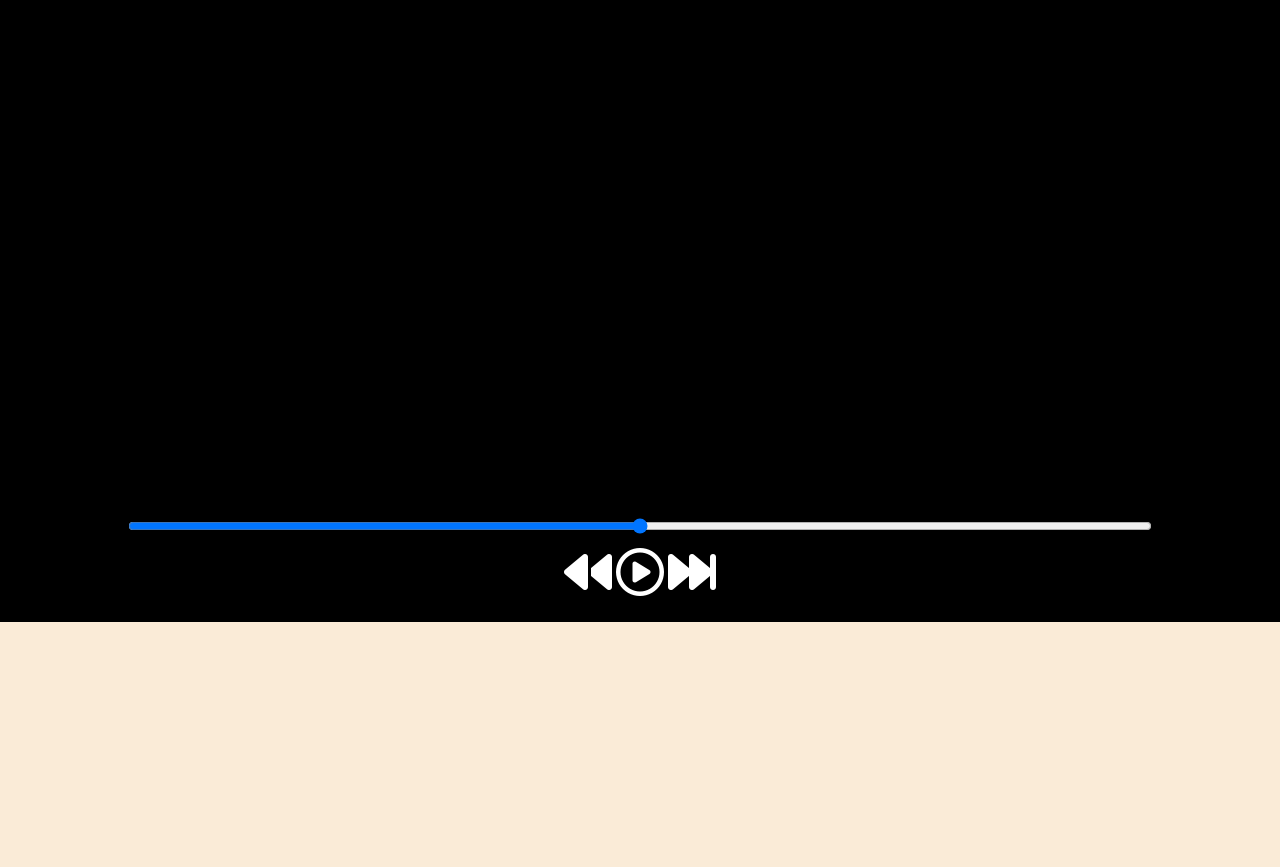
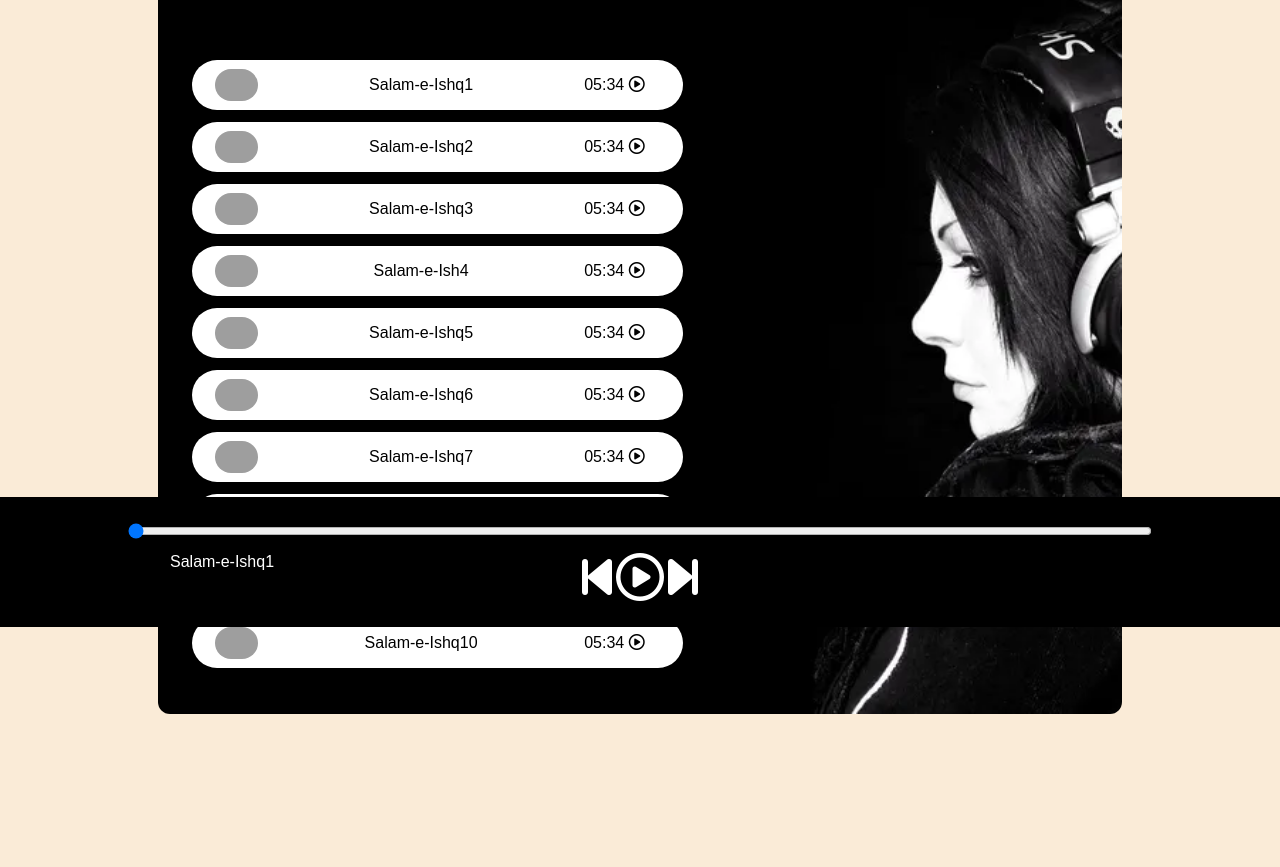
Before and after one commit to Shubham25122001/Spotify-Clone, a plain HTML site: page index.html in a window 1280 px wide. Shown: the part 173-1040 px from the top of the page. Before the commit the page ends 800 px from the top, so only its background shows below. Drawn offline with Linux system fonts and the light colour scheme; grey boxes are pictures that could not be loaded.

Commit message:
video part complete

```diff
--- a/index.html
+++ b/index.html
@@ -16,20 +16,77 @@
         </ul>
     </nav>
     <div class="container">
-        <h1>Best of NCS - Copyright Sounds</h1>
-        <div class="songList"></div>
+        <div class="songList">
+            <h1>Best of NCS - Copyright Sounds</h1>
+            <div class="songItemContainer">
+                <div class="songItem">
+                    <img alt="1">
+                    <span class="songName">Let me Love You</span>
+                    <span class="songListPlay"><span class="timestamp">05:34 <li id="0" class="far songItemPlay fa-play-circle"></li></span></span>
+                </div>
+                <div class="songItem">
+                    <img alt="1">
+                    <span class="songName">Let me Love You</span>
+                    <span class="songListPlay"><span class="timestamp">05:34 <li id="1" class="far songItemPlay fa-play-circle"></li></span></span>
+                </div>
+                <div class="songItem">
+                    <img alt="1">
+                    <span class="songName">Let me Love You</span>
+                    <span class="songListPlay"><span class="timestamp">05:34 <li id="2" class="far songItemPlay fa-play-circle"></li></span></span>
+                </div>
+                <div class="songItem">
+                    <img alt="1">
+                    <span class="songName">Let me Love You</span>
+                    <span class="songListPlay"><span class="timestamp">05:34 <li id="3" class="far songItemPlay fa-play-circle"></li></span></span>
+                </div>
+                <div class="songItem">
+                    <img alt="1">
+                    <span class="songName">Let me Love You</span>
+                    <span class="songListPlay"><span class="timestamp">05:34 <li id="4" class="far songItemPlay fa-play-circle"></li></span></span>
+                </div>
+                <div class="songItem">
+                    <img alt="1">
+                    <span class="songName">Let me Love You</span>
+                    <span class="songListPlay"><span class="timestamp">05:34 <li id="5" class="far songItemPlay fa-play-circle"></li></span></span>
+                </div>
+                <div class="songItem">
+                    <img alt="1">
+                    <span class="songName">Let me Love You</span>
+                    <span class="songListPlay"><span class="timestamp">05:34 <li id="6" class="far songItemPlay fa-play-circle"></li></span></span>
+                </div>
+                <div class="songItem">
+                    <img alt="1">
+                    <span class="songName">Let me Love You</span>
+                    <span class="songListPlay"><span class="timestamp">05:34 <li id="7" class="far songItemPlay fa-play-circle"></li></span></span>
+                </div>
+                <div class="songItem">
+                    <img alt="1">
+                    <span class="songName">Let me Love You</span>
+                    <span class="songListPlay"><span class="timestamp">05:34 <li id="8" class="far songItemPlay fa-play-circle"></li></span></span>
+                </div>
+                <div class="songItem">
+                    <img alt="1">
+                    <span class="songName">Let me Love You</span>
+                    <span class="songListPlay"><span class="timestamp">05:34 <li id="9" class="far songItemPlay fa-play-circle"></li></span></span>
+                </div>
+            </div>
+        </div>
         <div class="songBanner"></div>
 
     </div>
 
     <div class="bottom">
-        <input type="range" name="range" id="myProgressBar" min="0" max="100">
+        <input type="range" name="range" id="myProgressBar" min="0" max="100" value="0">
         <div class="icons">
             <!-- fontawesome icons -->
-            <i class="fa-solid fa-3x fa-backward"></i>
-            <i class="fa-regular fa-3x fa-circle-play"></i>
-            <i class="fa-solid fa-3x fa-forward-fast"></i>
+            <i class="fa-solid fa-3x fa-backward-step" id="previous"></i>
+            <i class="fa-regular fa-3x fa-circle-play" id="masterPlay"></i>
+            <i class="fa-solid fa-3x fa-forward-step" id="next"></i>
 
+
+        </div>
+        <div class="songInfo">
+            <img src="playing.gif" alt="" width="42px" id="gif"><span id="masterSongName">Salam-e-Ishq1</span>
         </div>
     </div>
 
--- a/script.js
+++ b/script.js
@@ -0,0 +1,107 @@
+// Initialize the variable
+let songIndex = 0;
+let audioElement = new Audio('songs/song1.mp3');
+let masterPlay = document.getElementById('masterPlay');
+let masterSongName = document.getElementById('masterSongName');
+let myProgressBar = document.getElementById('myProgressBar');
+let songItems = Array.from(document.getElementsByClassName('songItem'));
+
+let songs = [
+    {songName: "Salam-e-Ishq1", filePath: "songs/song1.mp3", coverpath: "covers/song1.jpg"},
+    {songName: "Salam-e-Ishq2", filePath: "songs/song2.mp3", coverpath: "covers/song1.jpg"},
+    {songName: "Salam-e-Ishq3", filePath: "songs/song3.mp3", coverpath: "covers/song1.jpg"},
+    {songName: "Salam-e-Ish4", filePath: "songs/song4.mp3", coverpath: "covers/song1.jpg"},
+    {songName: "Salam-e-Ishq5", filePath: "songs/song5.mp3", coverpath: "covers/song1.jpg"},
+    {songName: "Salam-e-Ishq6", filePath: "songs/song6.mp3", coverpath: "covers/song1.jpg"},
+    {songName: "Salam-e-Ishq7", filePath: "songs/song7.mp3", coverpath: "covers/song1.jpg"},
+    {songName: "Salam-e-Ishq8", filePath: "songs/song8.mp3", coverpath: "covers/song1.jpg"},
+    {songName: "Salam-e-Ishq9", filePath: "songs/song9.mp3", coverpath: "covers/song1.jpg"},
+    {songName: "Salam-e-Ishq10", filePath: "songs/song10.mp3", coverpath: "covers/song1.jpg"},
+]
+
+songItems.forEach((element, i)=>{
+    element.getElementsByTagName("img")[0].src= songs[i].coverpath;
+    element.getElementsByClassName("songName")[0].innerText = songs[i].songName;
+})
+
+// audioElement.play();
+
+masterPlay.addEventListener('click', ()=>{
+    if(audioElement.paused || audioElement.currentTime<=0){
+        audioElement.play();
+        masterPlay.classList.remove('fa-circle-play');
+        masterPlay.classList.add('fa-circle-pause');
+        gif.style.opacity = 1;
+    }
+    else{
+        audioElement.pause();
+        masterPlay.classList.remove('fa-circle-pause');
+        masterPlay.classList.add('fa-circle-play');
+        gif.style.opacity = 0;
+    }
+})
+
+// Listen to Events
+audioElement.addEventListener('timeupdate', ()=>{
+    progress = parseInt((audioElement.currentTime/audioElement.duration)*100);
+    myProgressBar.value = progress;
+});
+
+myProgressBar.addEventListener('change', ()=>{
+    audioElement.currentTime = myProgressBar.value * audioElement.duration/100;
+})
+
+const makeAllPlays = ()=>{
+    Array.from(document.getElementsByClassName('songItemPlay')).forEach((element)=>{
+        element.classList.remove('fa-circle-pause');
+        element.classList.add('a-circle-play');
+    })
+}
+
+Array.from(document.getElementsByClassName('songItemPlay')).forEach((element)=>{
+    element.addEventListener('click', (e)=>{
+        makeAllPlays();
+        songIndex = parseInt(e.target.id);
+        e.target.classList.remove('fa-circle-play');
+        e.target.classList.add('fa-circle-pause');
+        audioElement.src = `songs/song${songIndex+1}.mp3`;
+        masterSongName.innerText = songs[songIndex].songName;
+        audioElement.currentTime = 0;
+        audioElement.play();
+        gif.style.opacity = 1;
+        masterPlay.classList.remove('fa-circle-play');
+        masterPlay.classList.add('fa-circle-pause');
+    })
+})
+
+
+document.getElementById('next').addEventListener('click', ()=>{
+    if(songIndex > 9){
+        songIndex = 0;
+    }
+    else{
+        songIndex += 1;
+    }
+    audioElement.src = `songs/song${songIndex+1}.mp3`;
+    masterSongName.innerText = songs[songIndex].songName;
+    audioElement.currentTime = 0;
+    audioElement.play();
+    masterPlay.classList.remove('fa-circle-play');
+    masterPlay.classList.add('fa-circle-pause');
+});
+
+
+document.getElementById('previous').addEventListener('click', ()=>{
+    if(songIndex <= 0){
+        songIndex = 0;
+    }
+    else{
+        songIndex -= 1;
+    }
+    audioElement.src = `songs/song${songIndex+1}.mp3`;
+    masterSongName.innerText = songs[songIndex].songName;
+    audioElement.currentTime = 0;
+    audioElement.play();
+    masterPlay.classList.remove('fa-circle-play');
+    masterPlay.classList.add('fa-circle-pause');
+});
--- a/style.css
+++ b/style.css
@@ -39,10 +39,17 @@ nav ul li{
 }
 
 .container{
-    min-height: 75vh;
+    min-height: 72vh;
     background-color: black;
     color: white;
-    font-family: ;
+    font-family: 'Varela Round', sans-serif;
+    display: flex;
+    width: 70%;
+    margin: 23px auto;
+    border-radius: 12px;
+    padding: 34px;
+    background-image: url('bg.jpg');
+    background-size: cover;
 }
 
 
@@ -63,9 +70,51 @@ nav ul li{
 }
 
 .icons li{
-
+    cursor: pointer;
 }
 
 #myProgressBar{
     width: 80vw;
+    cursor: pointer;
 }
+
+.songItemContainer{
+    margin-top: 74px;
+}
+
+.songItem{
+    height: 50px;
+    display: flex;
+    background-color: white;
+    color: black;
+    margin: 12px 0;
+    justify-content: space-between;
+    align-items: center;
+    border-radius: 34px;
+    padding-right: 15px;
+}
+
+.songItem img{
+    width: 43px;
+    margin: 0 23px;
+    border-radius: 34px;
+}
+
+.timestamp{
+    margin: 0 23px;
+}
+
+.timestamp i{
+    cursor: pointer;
+}
+
+.songInfo{
+    position: absolute;
+    left: 10vw;
+    font-family: 'Varela Round', sans-serif;
+}
+
+.songInfo img{
+    opacity: 0;
+    transition: opacity 0.4s ease-in;
+}
```
Also changed, not shown: bg.jpg (added), playing.gif (added), 13 other files.
